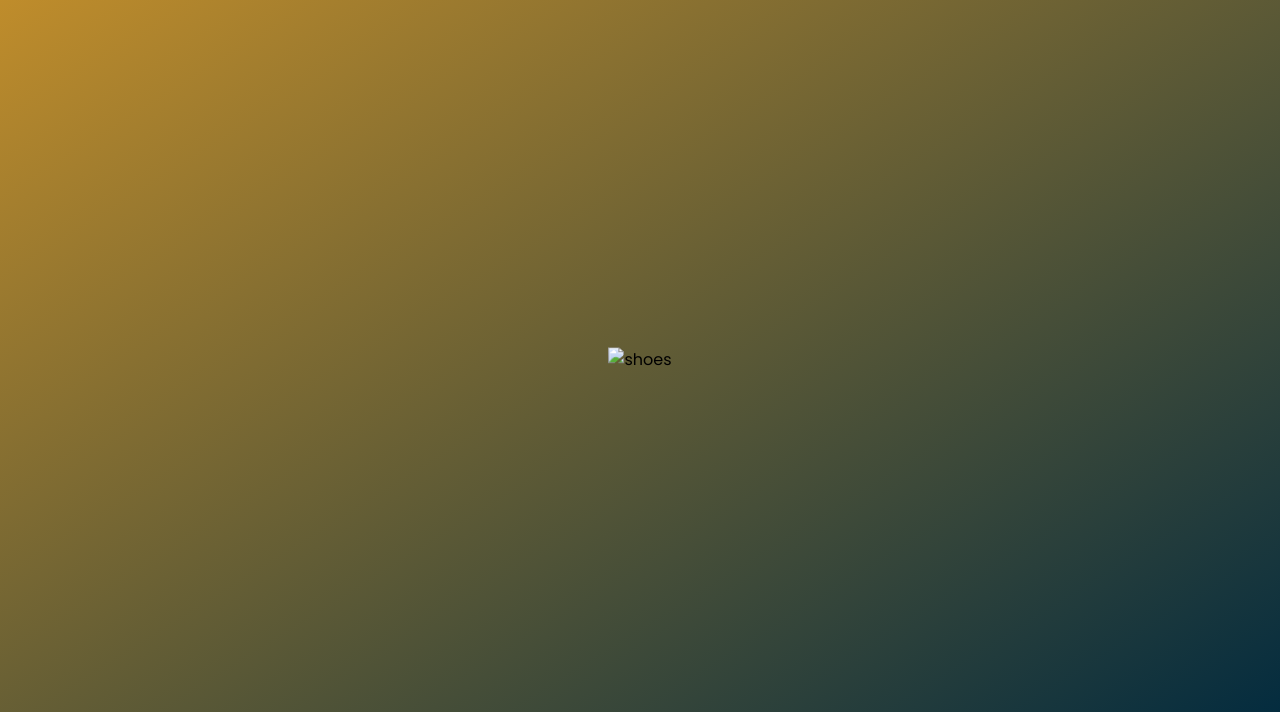
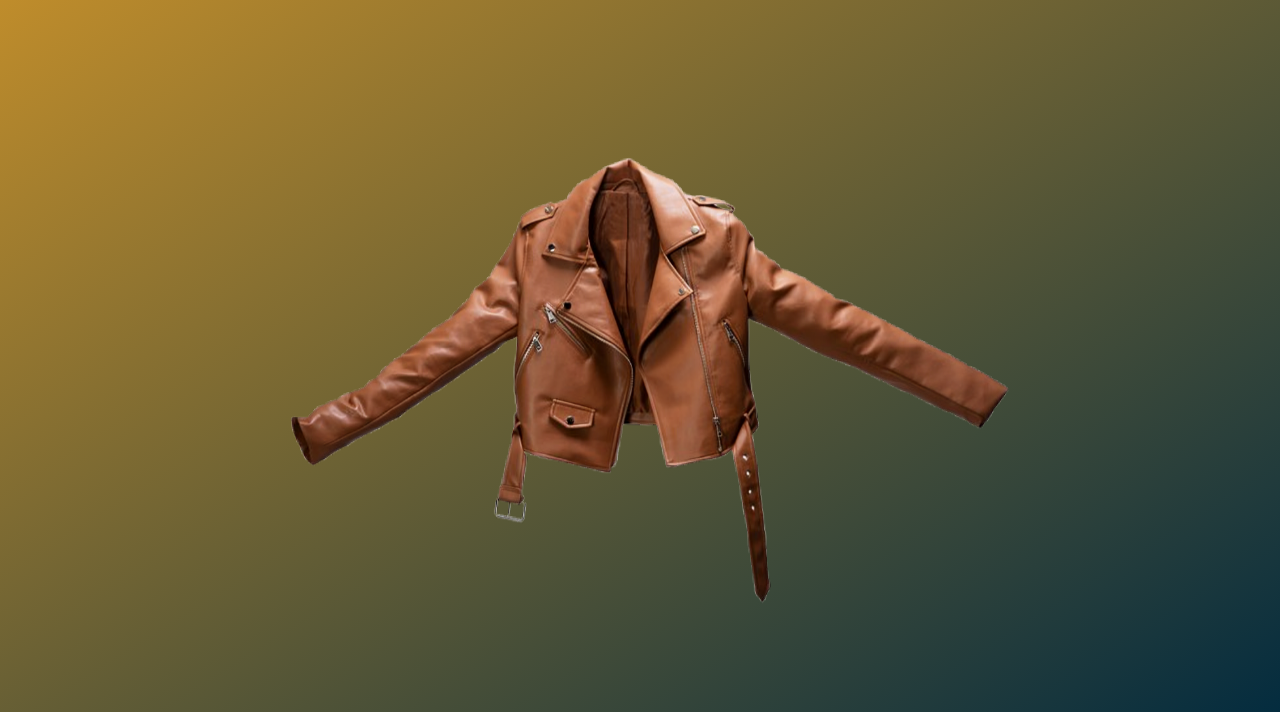
Before and after one commit to AhmadRaza295/by, a plain HTML site: page index.html in a window 1280 px wide. Shown: the part 88-800 px from the top of the page. Drawn offline with nearby package versions, Linux system fonts and the light colour scheme.

Commit message:
Update index.html

```diff
--- a/index.html
+++ b/index.html
@@ -39,7 +39,7 @@
       </div>
       <div class="content">
         <div class="imagea">
-          <img src="asset/headimage.png" alt="shoes" />
+          <img src="headimage.png" alt="shoes" />
         </div>
       </div>
     </div>
```
